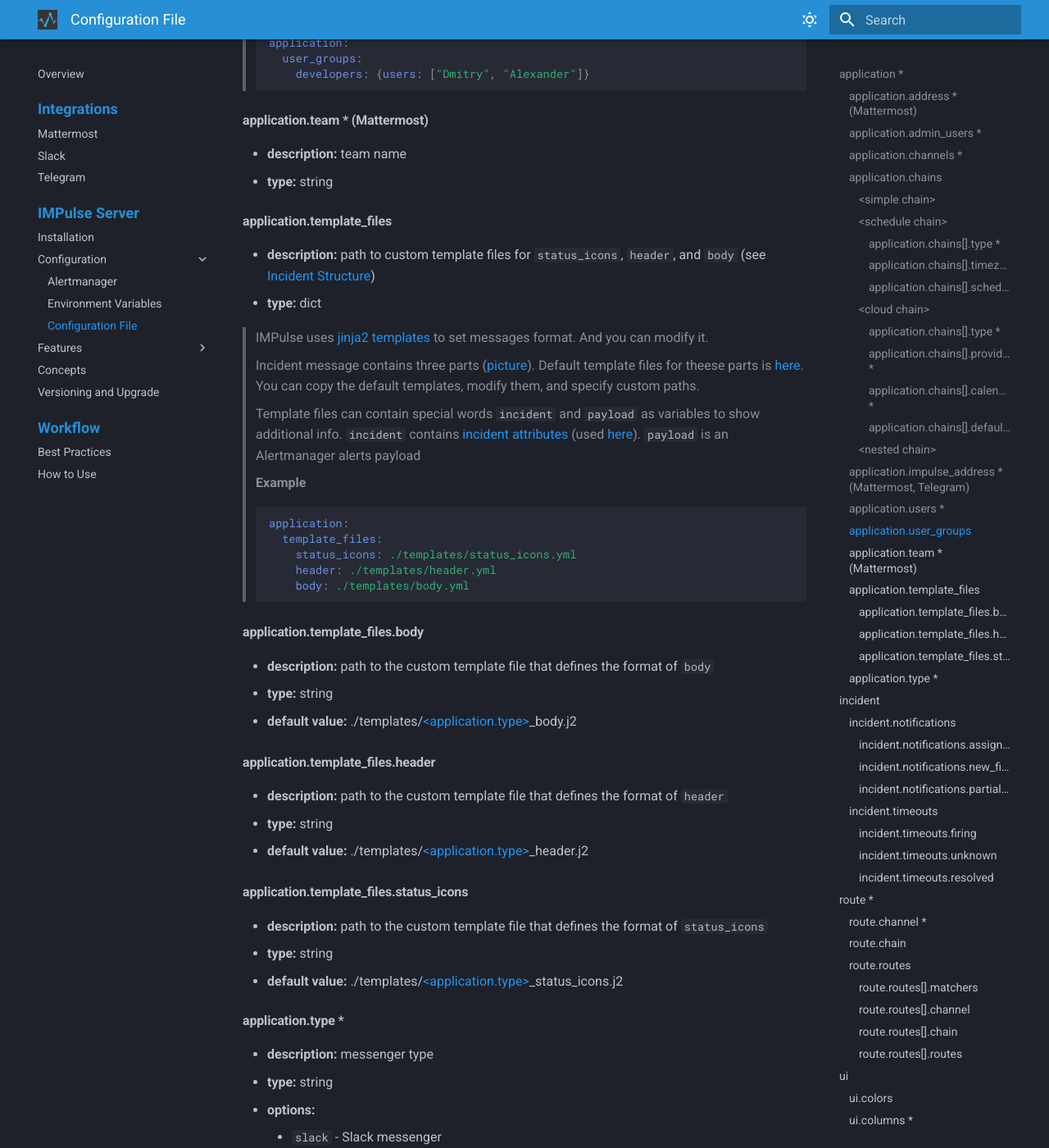
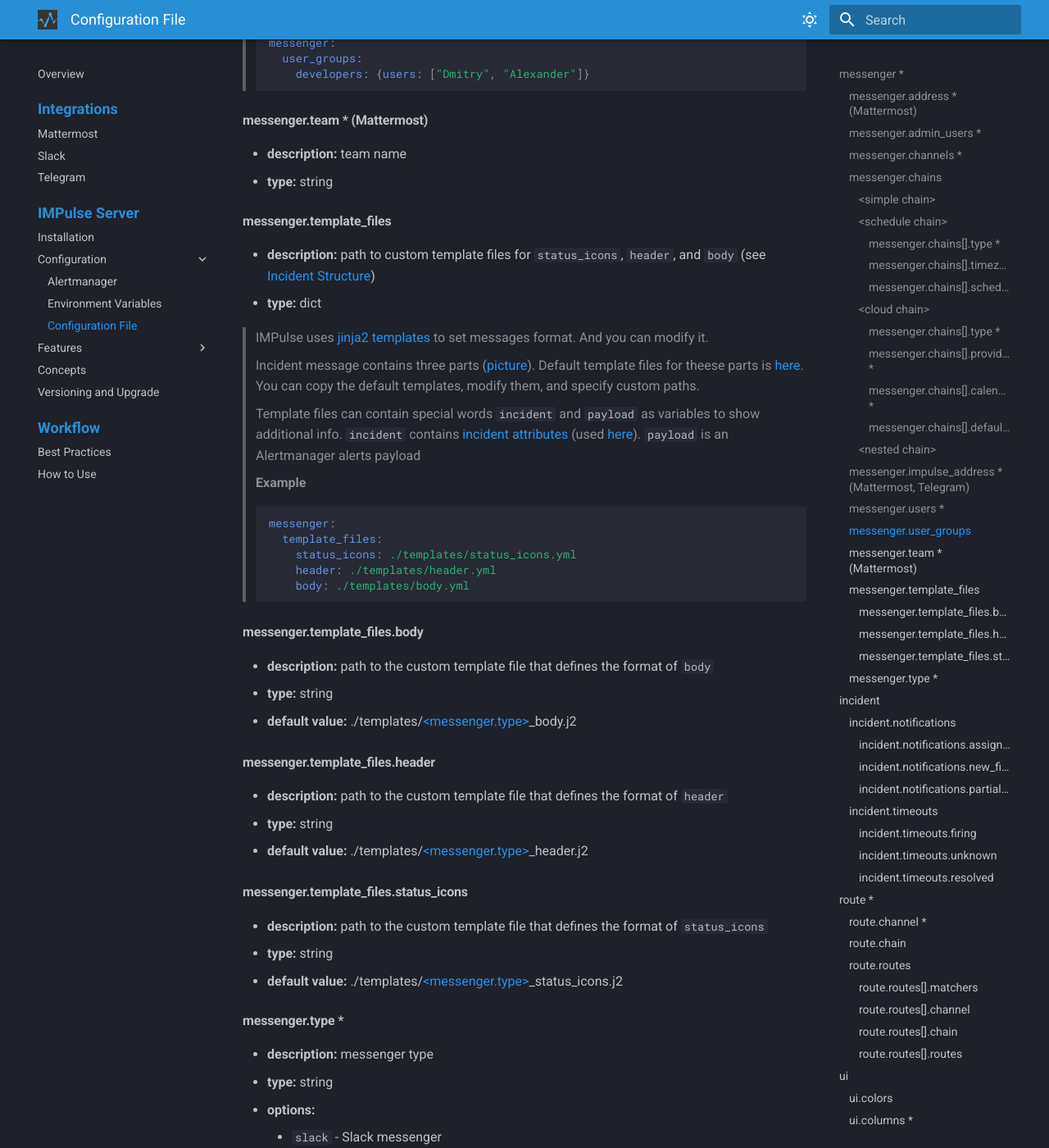
Before and after one commit to noErrdev/python-chatops-incident-mplatform, an MkDocs documentation site: the page built from docs/content/config_file.md, in a window 1280 px wide and 1400 px high, scrolled down 7920 px. Shown: the whole window at 82% size. Built offline with MkDocs 1.6.1 and Material for MkDocs 9.7.7, drawn with Linux system fonts in a browser that asks for light colours; some of the changed text lies outside the part shown.

Commit message:
293 rename application with messenger in impulseyml (#295)
* Fix for user_group handling

* fix join impulse.yml path

* replace 'application' with 'messenger' in config

````diff
--- a/docs/content/config_file.md
+++ b/docs/content/config_file.md
@@ -22,22 +22,22 @@
 
 > Below you'll see all the options supported by IMPulse.
 
-## application *
+## messenger *
 
 - **description:** messenger configuration
 - **type:** dict
 
-### application.address * (Mattermost)
+### messenger.address * (Mattermost)
 
 - **description:** your messenger server address
 - **type:** string
 
-### application.admin_users *
+### messenger.admin_users *
 
-- **description:** IMPulse administrators (from `application.users`) notified of any warnings
+- **description:** IMPulse administrators (from `messenger.users`) notified of any warnings
 - **type:** list
 
-### application.channels *
+### messenger.channels *
 
 - **description:** define channels by their ID to use them in the [route](#route) section. Use your messenger's UI to find the channel IDs.
 - **type:** dict
@@ -45,26 +45,26 @@
 > **Example**
 > === "Slack"
 >     ```yaml
->     application:
+>     messenger:
 >       channels:
 >         incidents_default: {id: C09NSUL269T}
 >     ```
 >
 > === "Mattermost"
 >     ```yaml
->     application:
+>     messenger:
 >       channels:
 >         incidents_default: {id: w8gvebq58fgo9civ8begs6renw}
 >     ```
 >
 > === "Telegram"
 >     ```yaml
->     application:
+>     messenger:
 >       channels:
 >         incidents_default: {id: -1003748296152}
 >     ```
 
-### application.chains
+### messenger.chains
 
 - **description:** escallation chains
 - **type:** dict
@@ -73,8 +73,8 @@
 
 > Each chain contains a list of **steps**. There are 5 step types. 3 of them are notifications:
 
-> - [`user`](#applicationusers)
-> - [`user_group`](#applicationuser_groups)
+> - [`user`](#messengerusers)
+> - [`user_group`](#messengeruser_groups)
 > - [`webhook`](#webhooks)
 
 > The fourth step type is `wait`, which delays the execution of the next notification. Its format is similar to the [sleep](https://www.gnu.org/software/coreutils/manual/html_node/sleep-invocation.html) utility format, but it does not support floats or combined expressions like `1m 3s`. Valid units: `s` (seconds), `m` (minutes), `h` (hours), `d` (days).
@@ -95,7 +95,7 @@
 > **Example**:
 > ```yaml
 > # Defined two simple chains for DevOps team
-> application:
+> messenger:
 >   chains:
 >     devops:
 >       - user: Dmitry
@@ -120,7 +120,7 @@
 
 > **Examples:**
 > ```yaml
-> application:
+> messenger:
 >   chains:
 >     support:
 >       type: schedule
@@ -153,7 +153,7 @@
 > ```
 >
 > ```yaml
-> application:
+> messenger:
 >   chains:
 >     support:
 >       type: schedule
@@ -165,25 +165,25 @@
 >         - {steps: [{user: Oleg }]} # full Sunday and 00:00 to 12:00 every day
 > ```
 
-##### application.chains[].type *
+##### messenger.chains[].type *
 
 - **description:** set chain type using `type: schedule`
 - **type:** string
 
-##### application.chains[].timezone
+##### messenger.chains[].timezone
 
 - **description:** time zone in "TZ identifier" format (details [here](https://en.wikipedia.org/wiki/List_of_tz_database_time_zones#Time_zone_abbreviations))
 - **type:** string
 - **default value:** UTC
 
-##### application.chains[].schedule
+##### messenger.chains[].schedule
 
 - **description:** list of matchers with corresponding steps. IMPulse evaluates matchers from top to bottom. If a `matcher` matches the current time, the corresponding `steps` defined for that `matcher` are selected.
 - **type:** list
 
 > **Examples:**
 > ```yaml
-> application:
+> messenger:
 >   chains:
 >     support:
 >       type: schedule
@@ -249,26 +249,26 @@
 > - `CHAIN_PROVIDER_SYNC_INTERVAL_SECONDS`
 > - `GOOGLE_SERVICE_ACCOUNT_FILE`
 
-##### application.chains[].type *
+##### messenger.chains[].type *
 
 - **description:** chain type
 - **type:** string
 - **options:**
     - `cloud` only
 
-##### application.chains[].provider *
+##### messenger.chains[].provider *
 
 - **description:** cloud calendar provider
 - **type:** string
 - **options:**
     - `google` only
 
-##### application.chains[].calendar_id *
+##### messenger.chains[].calendar_id *
 
 - **description:** calendar ID. Get it on calendar settings page
 - **type:** string
 
-##### application.chains[].default_steps
+##### messenger.chains[].default_steps
 
 - **description:** chain steps if there are no calendar events at the moment
 - **type:** list
@@ -298,7 +298,7 @@
 > and config
 >
 > ```yaml
-> application:
+> messenger:
 >   chains:
 >     devops:
 >       type: cloud
@@ -313,7 +313,7 @@
 > Under the hood, the following `schedule chain` will be generated:
 >
 > ```yaml
-> application:
+> messenger:
 >   chains:
 >     devops:
 >       type: schedule
@@ -333,7 +333,7 @@
 > **Example**
 >
 > ```yaml
-> application:
+> messenger:
 >   chains:
 >     devops:
 >       - user: Dmitry
@@ -345,14 +345,14 @@
 >       - chain: devops
 > ```
 
-### application.impulse_address * (Mattermost, Telegram)
+### messenger.impulse_address * (Mattermost, Telegram)
 
 - **description:** IMPulse address for button callbacks. Telegram supported only HTTPS.
 - **type:** string
 
-### application.users *
+### messenger.users *
 
-- **description:** users declaration. Defines users used in [chains](#applicationchains) for direct notifications.
+- **description:** users declaration. Defines users used in [chains](#messengerchains) for direct notifications.
 - **type:** dict
 
 > See instructions for getting user `id` for Slack ([here](https://www.workast.com/help/article/how-to-find-a-slack-user-id/)), Mattermost ([here](https://docs.mattermost.com/administration-guide/configure/user-management-configuration-settings.html#identify-a-user-s-id)), Telegram ([here](telegram.md#configure-group)).
@@ -361,44 +361,44 @@
 
 > === "Slack"
 >     ```yaml
->     application:
+>     messenger:
 >       users:
 >         Dmitry: {id: U73MD1YLR4M}
 >     ```
 
 > === "Mattermost"
 >     ```yaml
->     application:
+>     messenger:
 >       users:
 >         Dmitry: {id: ic8pft3ac7rjrd9eopxp4kc7qy}
 >     ```
 
 > === "Telegram"
 >     ```yaml
->     application:
+>     messenger:
 >       users:
 >         Dmitry: {id: 482913726}
 >     ```
 
-### application.user_groups
+### messenger.user_groups
 
-- **description:** groups of users for bulk notification. Used in [chains](#applicationchains).
+- **description:** groups of users for bulk notification. Used in [chains](#messengerchains).
 - **type:** list
 
 > **Example**
 
 > ```yaml
-> application:
+> messenger:
 >   user_groups:
 >     developers: {users: ["Dmitry", "Alexander"]}
 > ```
 
-### application.team * (Mattermost)
+### messenger.team * (Mattermost)
 
 - **description:** team name
 - **type:** string
 
-### application.template_files
+### messenger.template_files
 
 - **description:** path to custom template files for `status_icons`, `header`, and `body` (see [Incident Structure](concepts.md#structure))
 - **type:** dict
@@ -412,32 +412,32 @@
 > **Example**
 
 > ```yaml
-> application:
+> messenger:
 >   template_files:
 >     status_icons: ./templates/status_icons.yml
 >     header: ./templates/header.yml
 >     body: ./templates/body.yml
 > ```
 
-#### application.template_files.body
+#### messenger.template_files.body
 
 - **description:** path to the custom template file that defines the format of `body`
 - **type:** string
-- **default value:** ./templates/[&lt;application.type&gt;](#applicationtype)_body.j2
+- **default value:** ./templates/[&lt;messenger.type&gt;](#messengertype)_body.j2
 
-#### application.template_files.header
+#### messenger.template_files.header
 
 - **description:** path to the custom template file that defines the format of `header`
 - **type:** string
-- **default value:** ./templates/[&lt;application.type&gt;](#applicationtype)_header.j2
+- **default value:** ./templates/[&lt;messenger.type&gt;](#messengertype)_header.j2
 
-#### application.template_files.status_icons
+#### messenger.template_files.status_icons
 
 - **description:** path to the custom template file that defines the format of `status_icons`
 - **type:** string
-- **default value:** ./templates/[&lt;application.type&gt;](#applicationtype)_status_icons.j2
+- **default value:** ./templates/[&lt;messenger.type&gt;](#messengertype)_status_icons.j2
 
-### application.type *
+### messenger.type *
 
 - **description:** messenger type
 - **type:** string
@@ -503,7 +503,7 @@
 - **description:** incident routing rules based on alert fields. See [details](#route)
 - **type:** dict
 
-> Route configure messenger channels, where incidents will be created, and [chains](#applicationchains) to notify people by rules.
+> Route configure messenger channels, where incidents will be created, and [chains](#messengerchains) to notify people by rules.
 
 > It is very similar to Alertmanager's [route](https://prometheus.io/docs/alerting/latest/configuration/#route). But has only four instructions: `routes`, `matchers`, `channel`, `chain`.
 
@@ -553,12 +553,12 @@
 
 ### route.channel *
 
-- **description:** default [channel](#applicationchannels) where incidents will be created if they don't match any matchers
+- **description:** default [channel](#messengerchannels) where incidents will be created if they don't match any matchers
 - **type:** string
 
 ### route.chain
 
-- **description:** default [chain](#applicationchains) to notify users if alert don't match any matchers inside [route.routes](#routeroutes)
+- **description:** default [chain](#messengerchains) to notify users if alert don't match any matchers inside [route.routes](#routeroutes)
 - **type:** string
 
 ### route.routes
@@ -573,12 +573,12 @@
 
 #### route.routes[].channel
 
-- **description:** [channel](#applicationchannels) where incidents will be created if they match the matchers
+- **description:** [channel](#messengerchannels) where incidents will be created if they match the matchers
 - **type:** string
 
 #### route.routes[].chain
 
-- **description:** [chain](#applicationchains) to notify users if incidents match the matchers
+- **description:** [chain](#messengerchains) to notify users if incidents match the matchers
 - **type:** string
 
 #### route.routes[].routes
--- a/main.py
+++ b/main.py
@@ -11,7 +11,7 @@ from fastapi.responses import HTMLResponse
 from fastapi.staticfiles import StaticFiles
 from fastapi.templating import Jinja2Templates
 
-from app.config.validation import ApplicationType
+from app.config.validation import MessengerType
 from app.im.channel_manager import ChannelManager
 from app.im.helpers import get_application
 from app.incident.incidents import Incidents
@@ -81,7 +81,7 @@ async def lifespan(fastapi_app: FastAPI):
     route = generate_route(route_dict)
 
     channel_manager = ChannelManager()
-    if config.application.type == ApplicationType.NONE:
+    if config.application.type == MessengerType.NONE:
         if not config.application.channels or 'default' not in config.application.channels:
             config.application.channels = {'default': {'id': 'default'}}
         channels = channel_manager.initialize(['default'], config.application.channels, 'default')
````
Also changed, not shown: docs/content/concepts.md (+3 -3 lines), docs/content/mattermost.md (+4 -4 lines), docs/content/slack.md (+3 -3 lines), docs/content/telegram.md (+4 -4 lines), CHANGELOG.md, 5 other files.
